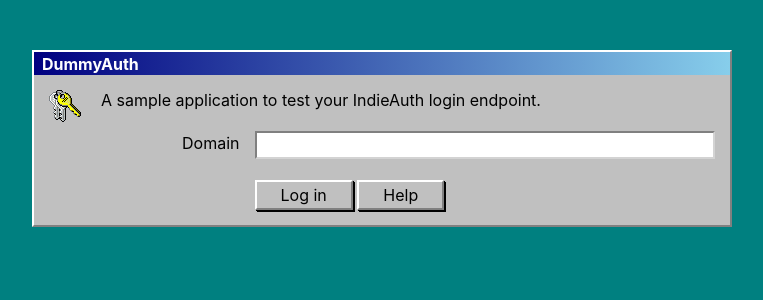
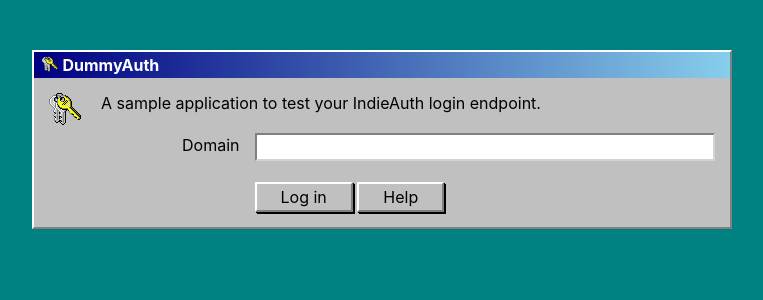
Before and after one commit to danirod/dummyauth, a Flask app: page / in a window 1280 px wide. Shown: the top 300 px of the page, without its empty margins (258-1021 px from the left). Run offline with Flask 2, Linux system fonts and the light colour scheme.

Commit message:
Move app microformats to the title bar

```diff
--- a/dummyauth/static/vapor.css
+++ b/dummyauth/static/vapor.css
@@ -8,6 +8,10 @@
   font-family: -apple-system, BlinkMacSystemFont, 'Segoe UI', Roboto, Oxygen, Ubuntu, Cantarell, 'Open Sans', 'Helvetica Neue', sans-serif;
   font-size: 12pt;
   background: silver;
+  margin: 0;
+  padding: 0;
+  top: 0;
+  left: 0;
 }
 
 .form-button {
@@ -58,7 +62,59 @@
   width: 100%;
 }
 
+.window-title img {
+  display: inline-block;
+  vertical-align: middle;
+}
+
+.window-title .window-name {
+  display: inline;
+  vertical-align: middle;
+}
+
+.window-title a {
+  color: black;
+  text-decoration: none;
+}
+
+.window-title {
+  background: lightskyblue;
+  padding-top: 0.5em;
+  padding-bottom: 0.5em;
+  padding-left: 0.25em;
+}
+
+.window-title a:hover {
+  text-decoration: underline;
+}
+
+.window-content {
+  padding: 15px;
+}
+
+.window-left-margin {
+  text-align: center;
+}
+
+.form-buttons {
+  margin-top: 1em;
+  text-align: center;
+}
+
 @media screen and (min-width: 800px) {
+  .window-content {
+    display: flex;
+  }
+
+  .window-title img {
+    width: 16px;
+    height: 16px;
+  }
+
+  .window-title a {
+    color: white;
+  }
+
   body {
     background: teal;
   }
@@ -82,17 +138,14 @@
     background-image: linear-gradient(to right, navy, skyblue);
     color: white;
     padding-left: 0.5em;
+    padding-top: 0.05em;
+    padding-bottom: 0.2em;
   }
 
   .window-name {
     margin: 0;
     padding: 0.1em 0;
     font-size: 12pt;
-  }
-
-  .window-content {
-    display: flex;
-    padding: 15px;
   }
 
   .window-text {
@@ -124,6 +177,7 @@
   }
 
   .form-buttons {
+    text-align: left;
     margin-left: 25%;
   }
 }
--- a/dummyauth/templates/failure.html
+++ b/dummyauth/templates/failure.html
@@ -1,13 +1,13 @@
 {% extends "base.html" %}
 
 {% block content %}
-<div class="main-window h-x-app">
+<div class="main-window">
   <div class="window-title">
-    <h3 class="window-name p-name u-url">DummyAuth</h3>
+    <h3 class="window-name">DummyAuth</h3>
   </div>
   <div class="window-content">
     <div class="window-left-margin">
-      <img class="u-icon" alt="DummyAuth icon." src="{{ url_for('static', filename='error.png') }}">
+      <img alt="" aria-hidden="true" src="{{ url_for('static', filename='error.png') }}">
     </div>
     <div class="window-text">
       <p>
--- a/dummyauth/templates/success.html
+++ b/dummyauth/templates/success.html
@@ -1,13 +1,13 @@
 {% extends "base.html" %}
 
 {% block content %}
-<div class="main-window h-x-app">
+<div class="main-window">
   <div class="window-title">
-    <h3 class="window-name p-name u-url">DummyAuth</h3>
+    <h3 class="window-name">DummyAuth</h3>
   </div>
   <div class="window-content">
     <div class="window-left-margin">
-      <img class="u-icon" alt="DummyAuth icon." src="{{ url_for('static', filename='success.png') }}">
+      <img alt="" aria-hidden="true" src="{{ url_for('static', filename='success.png') }}">
     </div>
     <div class="window-text">
       <p>
--- a/dummyauth/templates/welcome.html
+++ b/dummyauth/templates/welcome.html
@@ -1,13 +1,18 @@
 {% extends "base.html" %}
 
 {% block content %}
-  <div class="main-window h-x-app">
-    <div class="window-title">
-      <h3 class="window-name p-name u-url">DummyAuth</h3>
+  <div class="main-window">
+    <div class="window-title h-x-app">
+      <img class="u-icon" alt="DummyAuth." src="{{ url_for('static', filename='keys.png') }}">
+      <h3 class="window-name p-name">
+        <a href="{{ url_for('login', _external=True) }}" class="u-url">
+          DummyAuth
+        </a>
+      </h3>
     </div>
     <div class="window-content">
       <div class="window-left-margin">
-        <img class="u-icon" alt="DummyAuth icon." src="{{ url_for('static', filename='keys.png') }}">
+        <img alt="DummyAuth icon." src="{{ url_for('static', filename='keys.png') }}">
       </div>
       <div class="window-text">
         <p>A sample application to test your IndieAuth login endpoint.</p>
```
